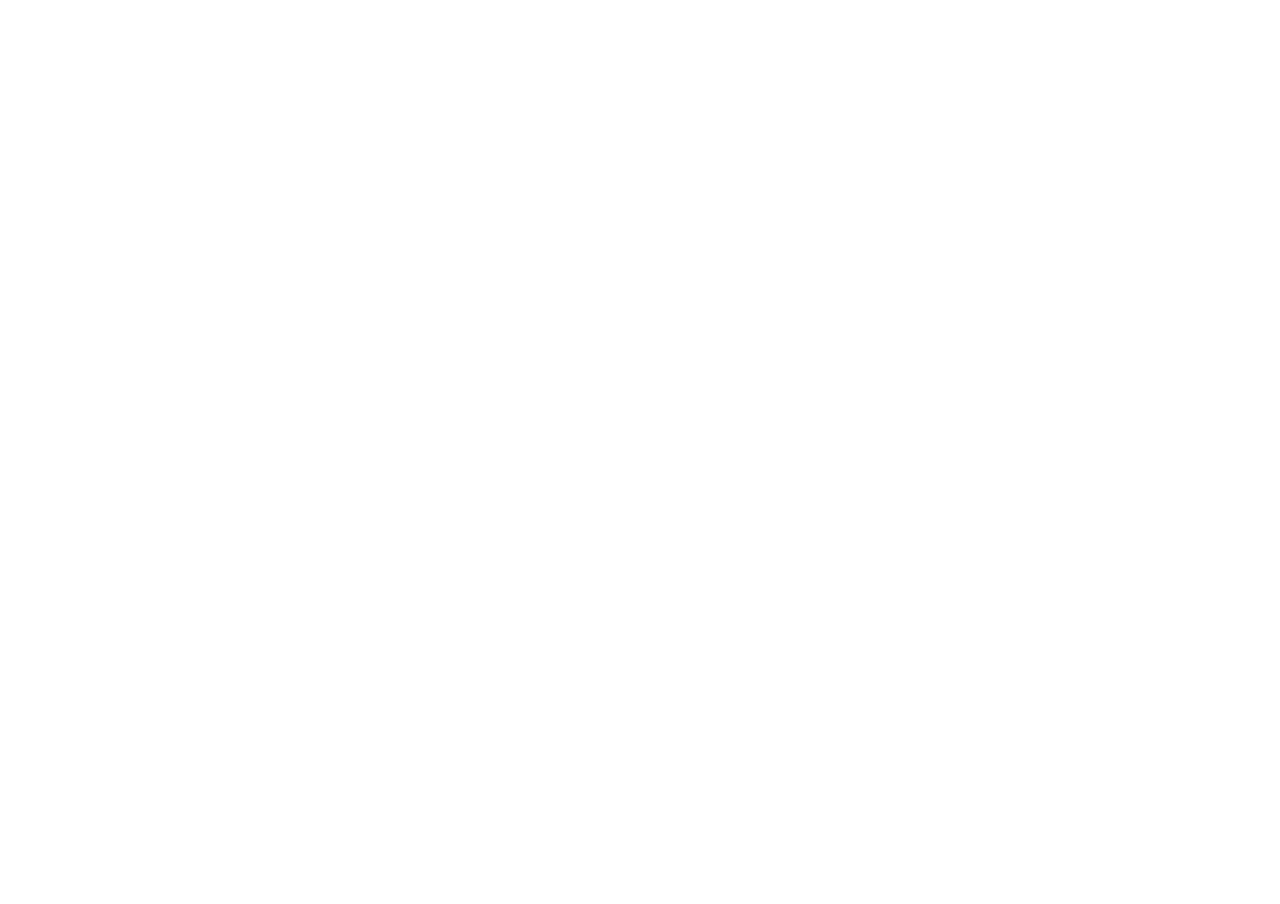
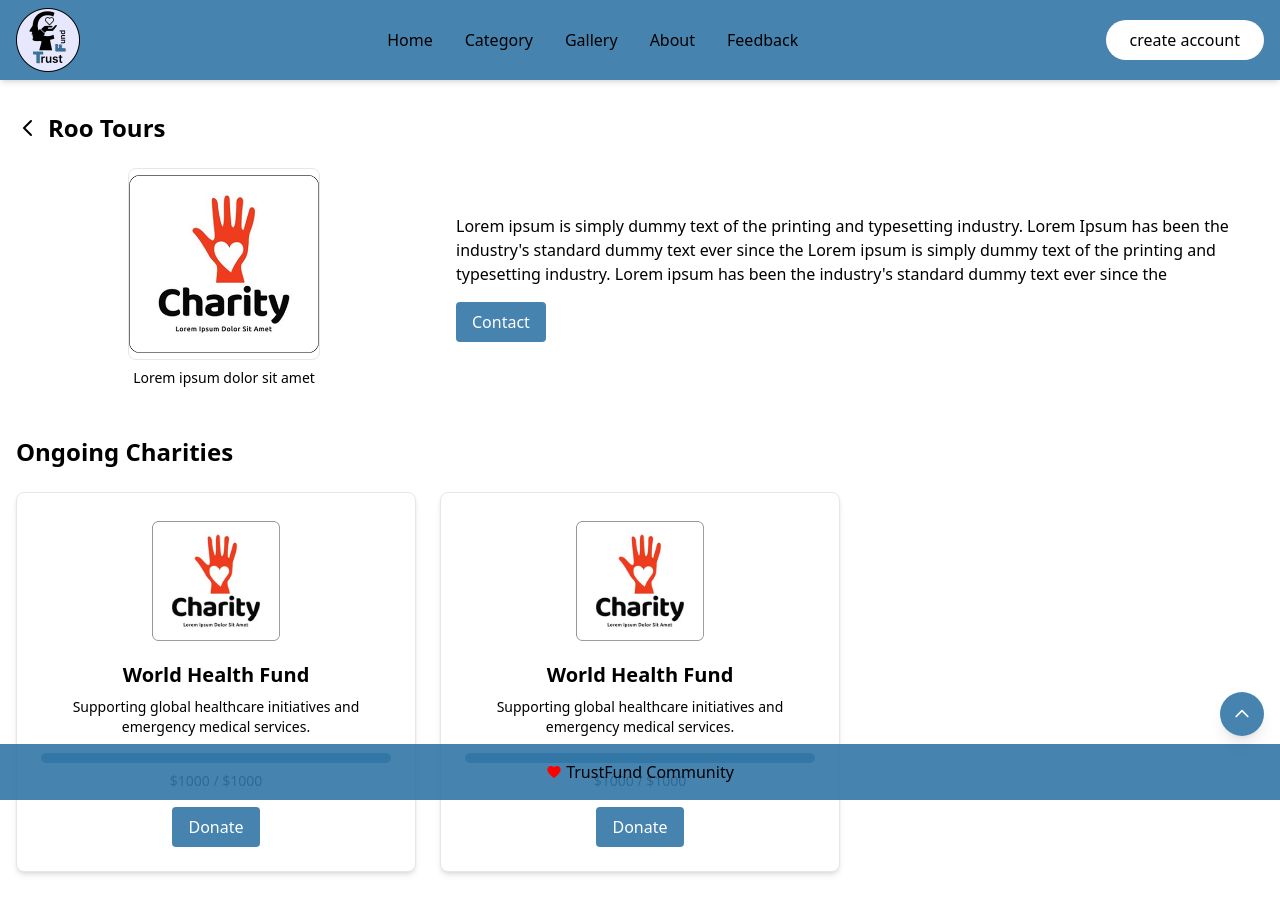
Before and after one commit to binathlaknaka/TrustFund-Frontend, a React (Vite) app: page /category/1 in a window 1280 px wide. Before the commit this address had no page. Before the commit the page ends 800 px from the top, so only its background shows below. Built offline with nearby package versions, Linux system fonts and the light colour scheme.

Commit message:
Category Details Initial

```diff
--- a/src/App.jsx
+++ b/src/App.jsx
@@ -8,6 +8,7 @@
 import Feedback from './pages/FeedBack';
 import LeaderBoard from './pages/LeaderBoard';
 import CategoryPage from './pages/Category';
+import CharityDetail from './pages/CharityDetail';
 
 function Layout() {
   return (
@@ -36,6 +37,7 @@
           <Route path="/signin" element={<SignIn />} />
           <Route path="/signup" element={<SignUp />} />
           <Route path="/category" element={<CategoryPage />} />
+          <Route path="/category/:id" element={<CharityDetail />} />
         </Route>
       </Routes>
     </Router>
--- a/src/components/CharityCardCategory.jsx
+++ b/src/components/CharityCardCategory.jsx
@@ -4,16 +4,16 @@
 const CharityCard = ({ name, imageSrc, description, id }) => {
   return (
     <Link
-      to={`/charity/${id}`}
+      to={`/category/${id}`}
       className="bg-white rounded-lg shadow-md overflow-hidden transition-transform duration-300 hover:shadow-xl hover:scale-105 flex flex-col h-full cursor-pointer"
     >
       <div className="p-6 flex flex-col items-center">
         <img
-          src={imageSrc || "/assets/charity.png"} // Adjusted fallback path to match public/assets
+          src={imageSrc || "/assets/charity.png"}
           alt={`${name} logo`}
           className="h-32 w-32 object-contain mb-4"
           onError={(e) => {
-            e.target.src = '/assets/charity.png'; // Fallback on error
+            e.target.src = '/assets/charity.png';
           }}
         />
         <h3 className="text-2xl font-bold text-center mb-2 text-black">{name || "Charity"}</h3>
--- /dev/null
+++ b/src/pages/CharityDetail.jsx
@@ -0,0 +1,182 @@
+import React from 'react';
+import { useParams, Link, useNavigate } from 'react-router-dom';
+import CharityImageTemp from '../assets/charity.png';
+
+const charitiesData = [
+  {
+    id: 1,
+    name: "World Health Fund",
+    imageSrc: CharityImageTemp,
+    description: "Supporting global healthcare initiatives and emergency medical services.",
+    longDescription:
+      "Lorem ipsum is simply dummy text of the printing and typesetting industry. Lorem Ipsum has been the industry's standard dummy text ever since the Lorem ipsum is simply dummy text of the printing and typesetting industry. Lorem ipsum has been the industry's standard dummy text ever since the",
+    raised: 1000,
+    goal: 1000,
+  },
+  {
+    id: 2,
+    name: "Education For All",
+    imageSrc: CharityImageTemp,
+    description: "Providing educational resources to underprivileged communities worldwide.",
+    longDescription:
+      "Lorem ipsum is simply dummy text of the printing and typesetting industry. Lorem Ipsum has been the industry's standard dummy text ever since the Lorem ipsum is simply dummy text of the printing and typesetting industry. Lorem ipsum has been the industry's standard dummy text ever since the",
+    raised: 1000,
+    goal: 1000,
+  },
+  {
+    id: 3,
+    name: "Clean Water Project",
+    imageSrc: CharityImageTemp,
+    description: "Bringing clean drinking water to regions facing water scarcity and pollution.",
+    longDescription:
+      "Lorem ipsum is simply dummy text of the printing and typesetting industry. Lorem Ipsum has been the industry's standard dummy text ever since the Lorem ipsum is simply dummy text of the printing and typesetting industry. Lorem ipsum has been the industry's standard dummy text ever since the",
+    raised: 1000,
+    goal: 1000,
+  },
+  {
+    id: 4,
+    name: "Animal Rescue League",
+    imageSrc: CharityImageTemp,
+    description: "Rescuing and rehabilitating endangered and abused animals across the globe.",
+    longDescription:
+      "Lorem ipsum is simply dummy text of the printing and typesetting industry. Lorem Ipsum has been the industry's standard dummy text ever since the Lorem ipsum is simply dummy text of the printing and typesetting industry. Lorem ipsum has been the industry's standard dummy text ever since the",
+    raised: 1000,
+    goal: 1000,
+  },
+  {
+    id: 5,
+    name: "Hunger Relief Network",
+    imageSrc: CharityImageTemp,
+    description: "Fighting food insecurity through community programs and food banks.",
+    longDescription:
+      "Lorem ipsum is simply dummy text of the printing and typesetting industry. Lorem Ipsum has been the industry's standard dummy text ever since the Lorem ipsum is simply dummy text of the printing and typesetting industry. Lorem ipsum has been the industry's standard dummy text ever since the",
+    raised: 1000,
+    goal: 1000,
+  },
+  {
+    id: 6,
+    name: "Climate Action Now",
+    imageSrc: CharityImageTemp,
+    description: "Working towards sustainable solutions to combat climate change.",
+    longDescription:
+      "Lorem ipsum is simply dummy text of the printing and typesetting industry. Lorem Ipsum has been the industry's standard dummy text ever since the Lorem ipsum is simply dummy text of the printing and typesetting industry. Lorem ipsum has been the industry's standard dummy text ever since the",
+    raised: 1000,
+    goal: 1000,
+  },
+];
+
+const CharityDetail = () => {
+  const { id } = useParams(); // Get the charity ID from the URL
+  const navigate = useNavigate();
+
+  // Find the charity based on the ID
+  const charity = charitiesData.find((c) => c.id === parseInt(id));
+
+  if (!charity) {
+    return (
+      <div className="container mx-auto px-4 py-8 text-center">
+        <h2 className="text-2xl font-bold text-black">Charity Not Found</h2>
+        <Link
+          to="/category"
+          className="mt-4 inline-block px-4 py-2 bg-[#3276A6E5] text-white rounded hover:bg-[#3276A6E5]/80"
+        >
+          Back to Categories
+        </Link>
+      </div>
+    );
+  }
+
+  const handleBackClick = () => {
+    navigate('/category');
+  };
+
+  return (
+    <div className="container mx-auto px-4 py-8">
+      {/* Back Button */}
+      <div className="flex items-center mb-6">
+        <button onClick={handleBackClick} className="mr-2 text-black hover:text-[#3276A6E5]">
+          <svg
+            xmlns="http://www.w3.org/2000/svg"
+            className="h-6 w-6"
+            fill="none"
+            viewBox="0 0 24 24"
+            stroke="currentColor"
+          >
+            <path strokeLinecap="round" strokeLinejoin="round" strokeWidth={2} d="M15 19l-7-7 7-7" />
+          </svg>
+        </button>
+        <h1 className="text-2xl font-bold text-black">Roo Tours</h1>
+      </div>
+
+      {/* Main Charity Section */}
+      <div className="flex flex-col md:flex-row items-center mb-12">
+        <div className="w-full md:w-1/3 mb-6 md:mb-0">
+          <img
+            src={charity.imageSrc}
+            alt={`${charity.name} logo`}
+            className="w-48 h-48 object-contain mx-auto rounded-lg border border-gray-200"
+            onError={(e) => {
+              e.target.src = '/assets/charity.png';
+            }}
+          />
+          <p className="text-sm text-black text-center mt-2">
+            Lorem ipsum dolor sit amet
+          </p>
+        </div>
+        <div className="w-full md:w-2/3 md:pl-6">
+          <p className="text-black mb-4">{charity.longDescription}</p>
+          <button className="px-4 py-2 bg-[#3276A6E5] text-white rounded hover:bg-[#3276A6E5]/80">
+            Contact
+          </button>
+        </div>
+      </div>
+
+      {/* Ongoing Charities Section */}
+      <h2 className="text-2xl font-bold text-black mb-6">Ongoing Charities</h2>
+      <div className="grid grid-cols-1 sm:grid-cols-2 lg:grid-cols-3 gap-6">
+        {/* Example cards - in a real app, this would be dynamic */}
+        {[charity, charity].map((item, index) => (
+          <div
+            key={index}
+            className="bg-white rounded-lg shadow-md overflow-hidden border border-gray-200"
+          >
+            <div className="p-6 flex flex-col items-center">
+              <img
+                src={item.imageSrc}
+                alt={`${item.name} logo`}
+                className="w-32 h-32 object-contain mb-4"
+                onError={(e) => {
+                  e.target.src = '/assets/charity.png';
+                }}
+              />
+              <h3 className="text-xl font-bold text-black text-center mb-2">
+                {item.name}
+              </h3>
+              <p className="text-black text-center text-sm mb-4">
+                {item.description}
+              </p>
+              <div className="w-full mb-4">
+                <div className="w-full bg-gray-200 rounded-full h-2.5">
+                  <div
+                    className="bg-[#3276A6E5] h-2.5 rounded-full"
+                    style={{
+                      width: `${(item.raised / item.goal) * 100}%`,
+                    }}
+                  ></div>
+                </div>
+                <p className="text-black text-sm text-center mt-2">
+                  ${item.raised} / ${item.goal}
+                </p>
+              </div>
+              <button className="px-4 py-2 bg-[#3276A6E5] text-white rounded hover:bg-[#3276A6E5]/80">
+                Donate
+              </button>
+            </div>
+          </div>
+        ))}
+      </div>
+    </div>
+  );
+};
+
+export default CharityDetail;
```
